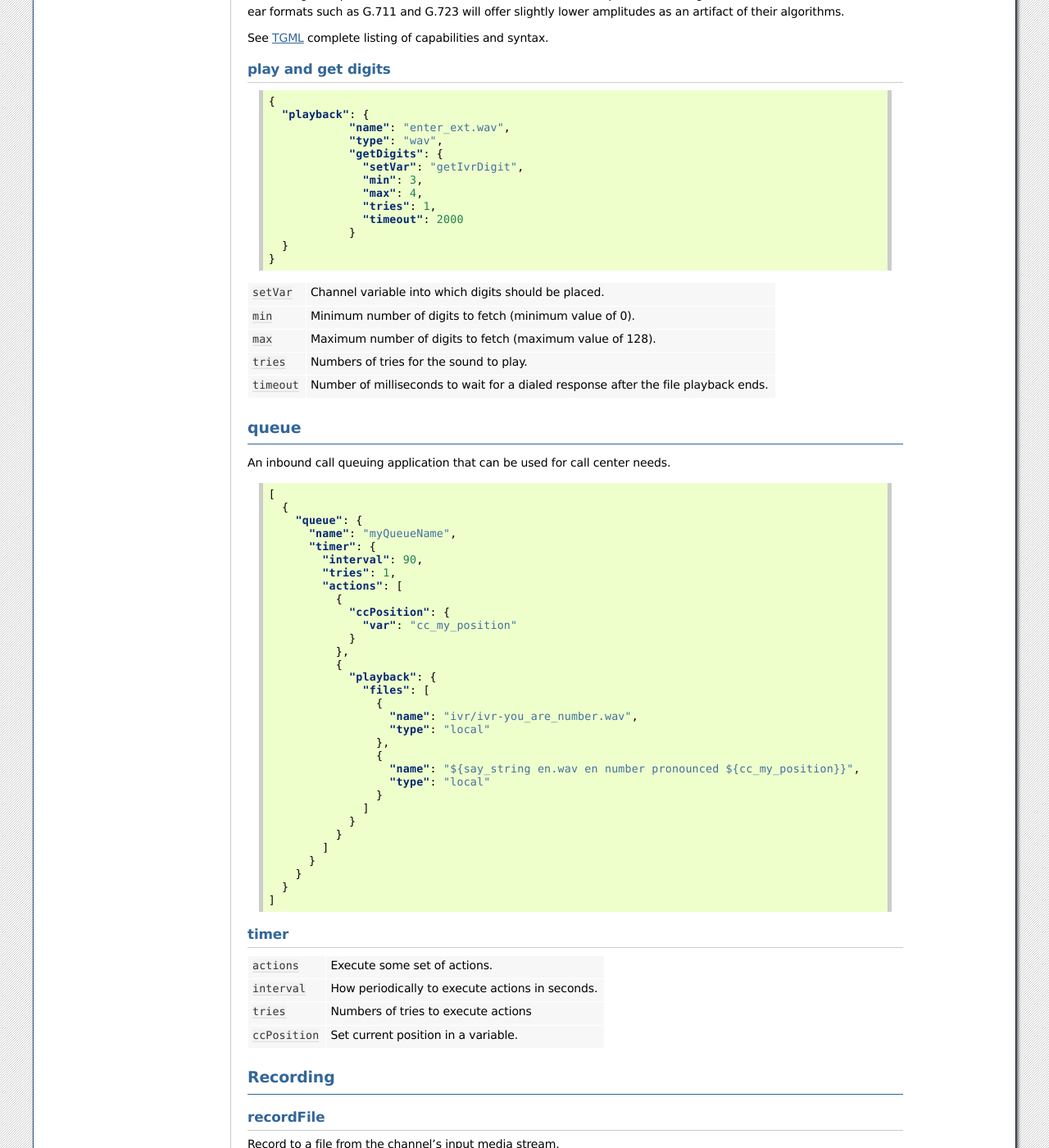
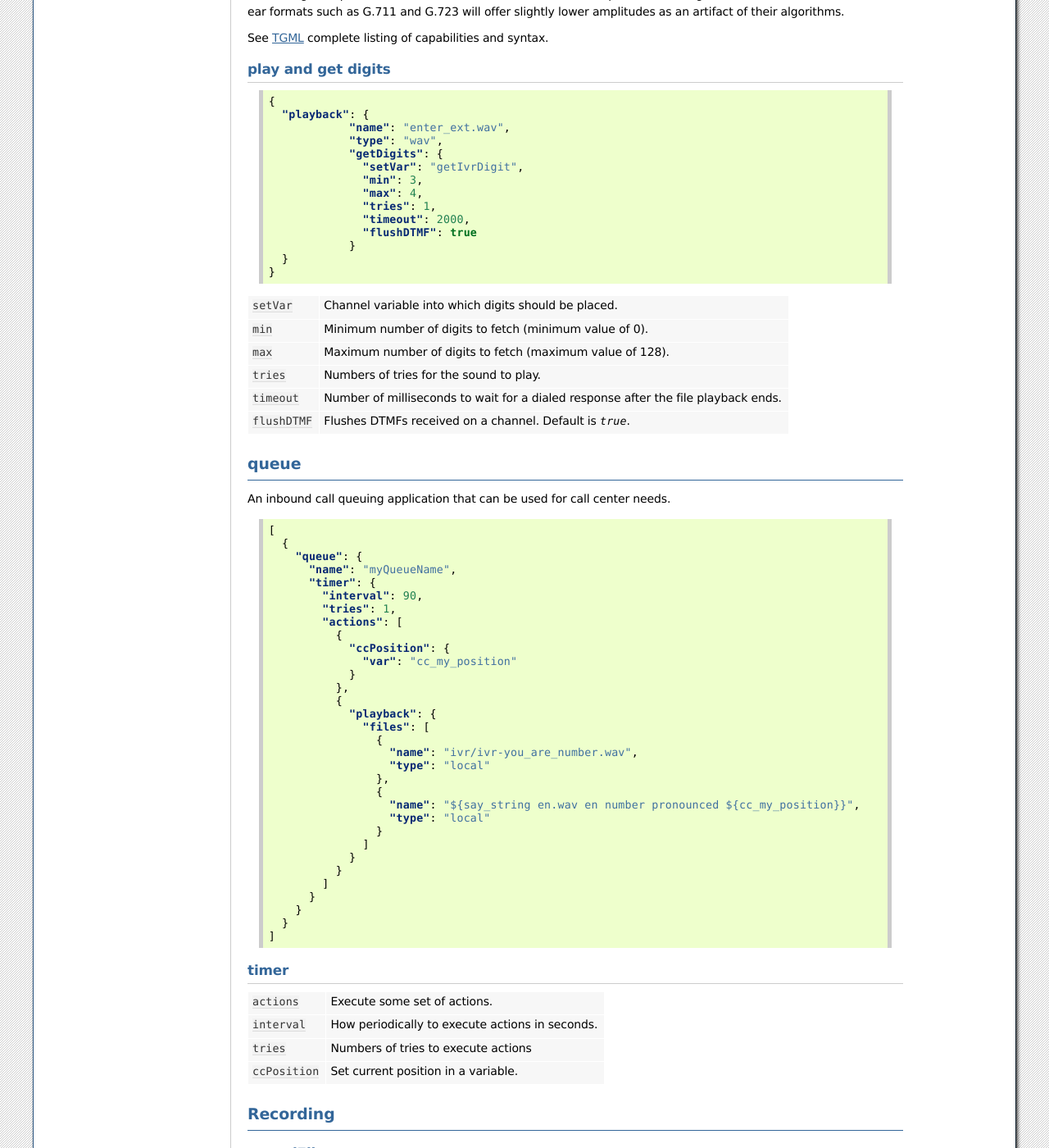
Before and after one commit to webitel/docs-en, a Sphinx documentation site: the page built from source/acr-applications.rst, in a window 1280 px wide and 1400 px high, scrolled down 6215 px. Shown: the whole window at 82% size. Built offline with Sphinx 7.4.7, drawn with Linux system fonts in a browser that asks for light colours; some of the changed text lies outside the part shown.

Commit message:
add flushDTMF to the playback application

```diff
--- a/source/acr-applications.rst
+++ b/source/acr-applications.rst
@@ -453,22 +453,25 @@ play and get digits
                   "min": 3,
                   "max": 4,
                   "tries": 1,
-                  "timeout": 2000
+                  "timeout": 2000,
+                  "flushDTMF": true
                 }
       }
     }
 
-+--------------+------------------------------------------------------------------------------------+
-| ``setVar``   | Channel variable into which digits should be placed.                               |
-+--------------+------------------------------------------------------------------------------------+
-| ``min``      | Minimum number of digits to fetch (minimum value of 0).                            |
-+--------------+------------------------------------------------------------------------------------+
-| ``max``      | Maximum number of digits to fetch (maximum value of 128).                          |
-+--------------+------------------------------------------------------------------------------------+
-| ``tries``    | Numbers of tries for the sound to play.                                            |
-+--------------+------------------------------------------------------------------------------------+
-| ``timeout``  | Number of milliseconds to wait for a dialed response after the file playback ends. |
-+--------------+------------------------------------------------------------------------------------+
++---------------+------------------------------------------------------------------------------------+
+| ``setVar``    | Channel variable into which digits should be placed.                               |
++---------------+------------------------------------------------------------------------------------+
+| ``min``       | Minimum number of digits to fetch (minimum value of 0).                            |
++---------------+------------------------------------------------------------------------------------+
+| ``max``       | Maximum number of digits to fetch (maximum value of 128).                          |
++---------------+------------------------------------------------------------------------------------+
+| ``tries``     | Numbers of tries for the sound to play.                                            |
++---------------+------------------------------------------------------------------------------------+
+| ``timeout``   | Number of milliseconds to wait for a dialed response after the file playback ends. |
++---------------+------------------------------------------------------------------------------------+
+| ``flushDTMF`` | Flushes DTMFs received on a channel. Default is `true`.                            |
++---------------+------------------------------------------------------------------------------------+
 
 queue
 -----
@@ -543,8 +546,8 @@ Record to a file from the channel's input media stream.
             "name": "MySuperFile",
             "terminators": "#",
             "type": "mp3",
-            "maxSec": "60",
-            "silenceHits": "5",
+            "maxSec": 60,
+            "silenceHits": 5,
             "email": ["office@webitel.com", "admin@webitel.com"]
         }
     }
@@ -576,10 +579,10 @@ Records an entire phone call or session.
         "recordSession": {
             "action": "start",
             "type": "mp3",
-            "stereo": "true",
-            "bridged": "true",
-            "minSec": "2",
-            "followTransfer": "true",
+            "stereo": true,
+            "bridged": true,
+            "minSec": 2,
+            "followTransfer": true,
             "email": ["office@webitel.com", "admin@webitel.com"]
         }
     }
@@ -660,7 +663,7 @@ Schedule a :py:mod:`hangup` or :py:mod:`goto` in the future.
     {
         "schedule": {
             "action": "hangup",
-            "seconds": "360",
+            "seconds": 360,
             "data": "ALLOTTED_TIMEOUT"
         }
     }
@@ -675,7 +678,7 @@ Pause the channel for a given number of milliseconds, consuming the audio for th
 .. code-block:: json
 
     {
-        "sleep": "1000"
+        "sleep": 1000
     }
 
 script
```
Also changed, not shown: other parts of source/acr-applications.rst (+1 -1 lines).
